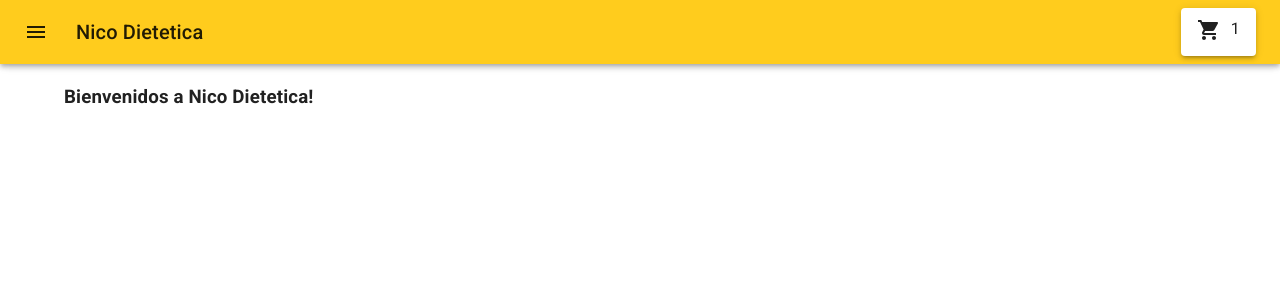
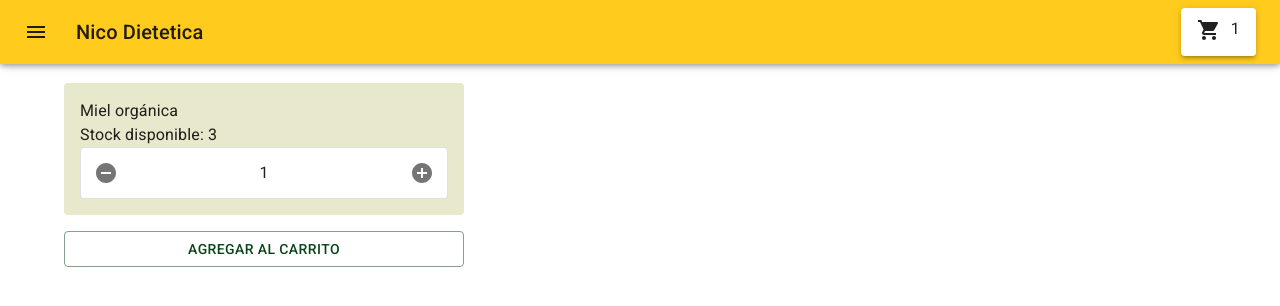
Before and after one commit to nognzlz/ecommerce-gonzalez, a React (Create React App) app: page / in a window 1280 px wide. Shown: the top 306 px of the page. Built offline with nearby package versions, Linux system fonts and the light colour scheme.

Commit message:
feat: ItemCount

```diff
--- /dev/null
+++ b/src/components/ItemCount.jsx
@@ -0,0 +1,95 @@
+import { Paper, IconButton, Box, Typography, Button } from '@mui/material';
+import React, { useState } from 'react';
+import { makeStyles } from '@mui/styles';
+import { AddCircle, RemoveCircle } from '@mui/icons-material';
+
+const useStyles = makeStyles((theme) => ({
+    paper: {
+        padding: '0.5rem',
+    },
+    text: {
+        userSelect: 'none',
+    },
+}));
+
+const ItemCount = ({ stock, product, onAddFn, initial }) => {
+    const classes = useStyles();
+
+    const [quantity, setQuantity] = useState(initial || 0);
+
+    const addQuantity = (value) => {
+        const result = quantity + value;
+        if (result >= 0) {
+            setQuantity(result);
+        }
+    };
+
+    return (
+        <Box sx={{ width: 400 }}>
+            <Box
+                sx={{
+                    bgcolor: 'neutral.main',
+                    borderRadius: 1,
+                    padding: '1rem',
+                    marginBottom: '1rem',
+                }}
+            >
+                <Typography variant={'body1'} className={classes.text}>
+                    {product}
+                </Typography>
+                <Typography variant={'body1'} className={classes.text}>
+                    Stock disponible: {stock}
+                </Typography>
+
+                <Paper variant="outlined" className={classes.paper}>
+                    <Box
+                        sx={{
+                            display: 'flex',
+                            justifyContent: 'space-between',
+                            alignItems: 'center',
+                        }}
+                    >
+                        <IconButton
+                            aria-label="remove"
+                            size="small"
+                            onClick={() => {
+                                addQuantity(-1);
+                            }}
+                            disabled={quantity < 1}
+                        >
+                            <RemoveCircle />
+                        </IconButton>
+                        <Typography className={classes.text}>
+                            {quantity}
+                        </Typography>
+                        <IconButton
+                            aria-label="add"
+                            size="small"
+                            onClick={() => {
+                                addQuantity(1);
+                            }}
+                            disabled={quantity >= stock}
+                        >
+                            <AddCircle />
+                        </IconButton>
+                    </Box>
+                </Paper>
+            </Box>
+            <Button
+                sx={{
+                    width: '100%',
+                }}
+                variant="outlined"
+                color="secondary"
+                disabled={quantity < 1 || quantity > stock}
+                onClick={() => {
+                    onAddFn(quantity);
+                }}
+            >
+                Agregar al carrito
+            </Button>
+        </Box>
+    );
+};
+
+export default ItemCount;
--- a/src/components/Main.jsx
+++ b/src/components/Main.jsx
@@ -1,11 +1,23 @@
 import Container from '../UI/Container';
 import React from 'react';
 import ItemListContainer from './ItemListContainer';
+import ItemCount from './ItemCount';
 
 export const Main = () => {
+    const onAdd = (quantity) => {
+        alert(`Se agregaron ${quantity} productos a tu carrito`);
+    };
+
     return (
         <Container>
-            <ItemListContainer>Bienvenidos a Nico Dietetica!</ItemListContainer>
+            <ItemListContainer>
+                <ItemCount
+                    stock={3}
+                    product={'Miel orgánica'}
+                    onAddFn={onAdd}
+                    initial={1}
+                />
+            </ItemListContainer>
         </Container>
     );
 };
```
